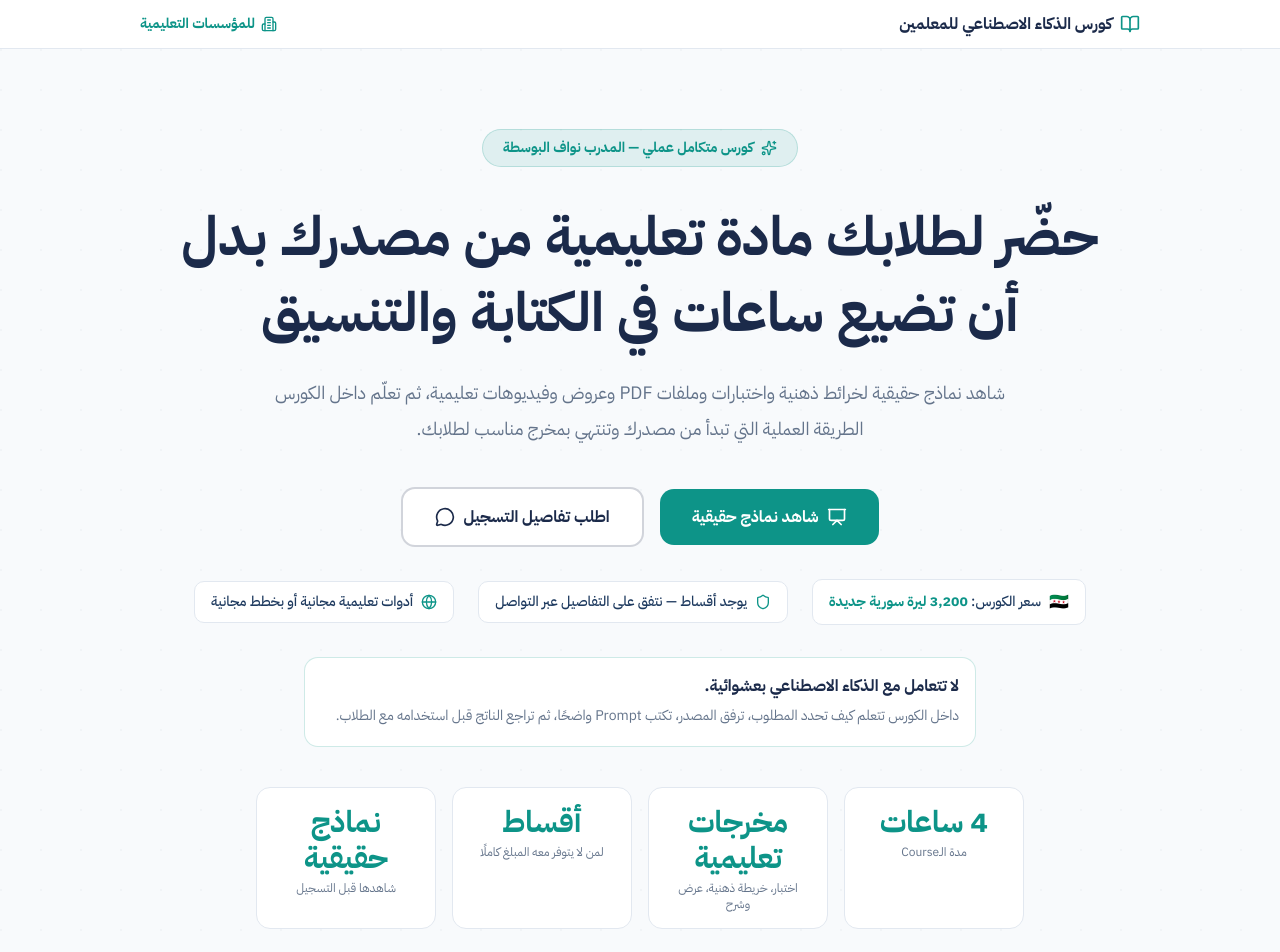
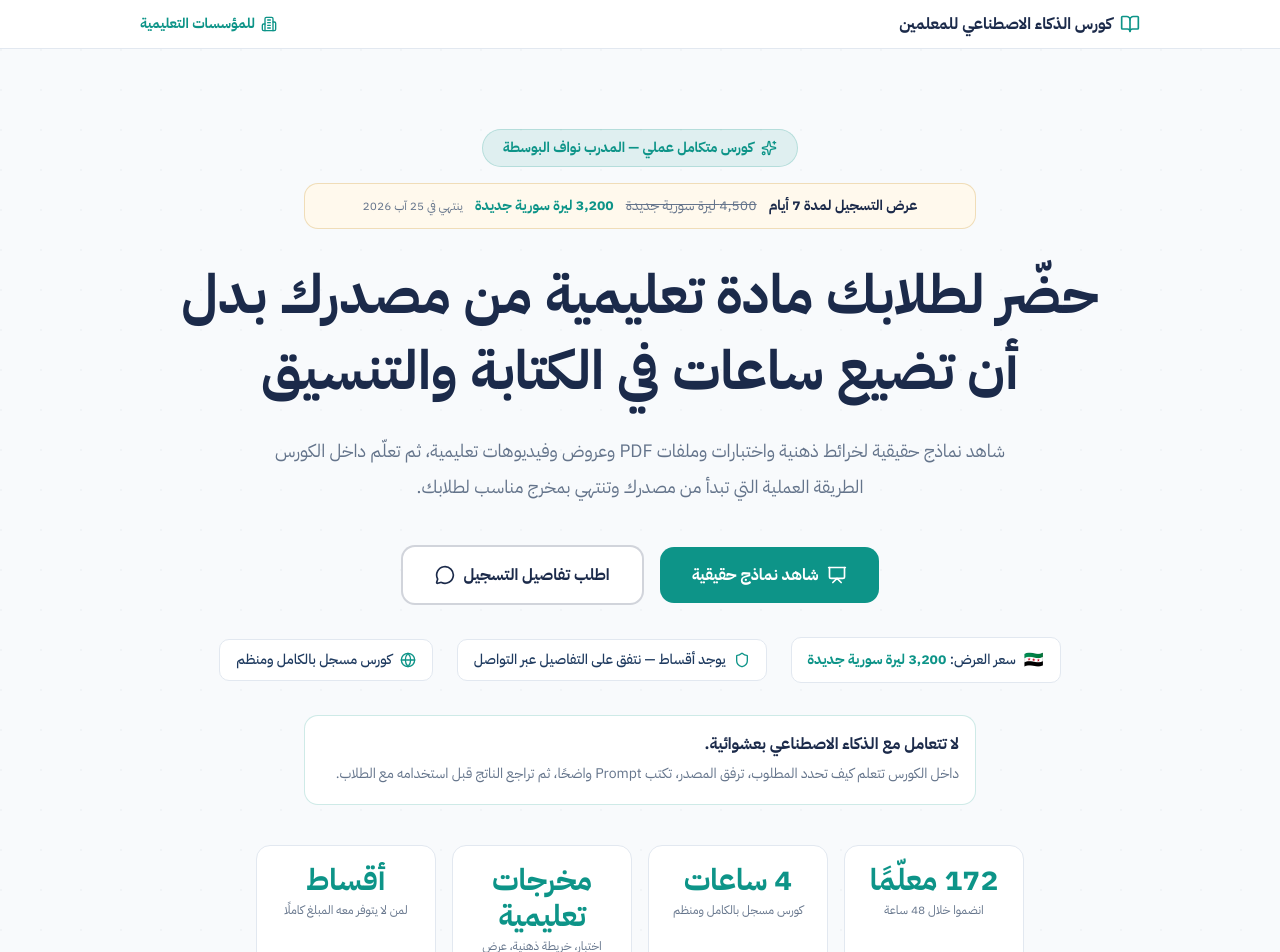
Before and after one commit to fhrrutedf/notebooklm-course-landing, a Next.js app: page / in a window 1280 px wide. Shown: the top 952 px of the page. Built offline with nearby package versions, Linux system fonts and the light colour scheme.

Commit message:
Add seven day course offer and free bonuses

```diff
--- a/src/app/page.tsx
+++ b/src/app/page.tsx
@@ -31,7 +31,9 @@ export default function LandingPage() {
 
   const currentPricing = {
     price: '3,200 ليرة سورية جديدة',
-    currency: 'شام كاش / تحويل بنكي / نتفق على الأقساط عبر التواصل',
+    originalPrice: '4,500 ليرة سورية جديدة',
+    offerEnd: '25 آب 2026',
+    currency: 'شام كاش / تحويل بنكي / أقساط لمن لا يتوفر معه المبلغ كاملًا',
     whatsappText: 'مرحباً، أريد تفاصيل التسجيل في الكورس المتكامل لأدوات الذكاء الاصطناعي، وأريد معرفة طريقة الدفع والتسجيل.',
   }
   const WHATSAPP_NUMBER = '963985323170'
@@ -65,15 +67,15 @@ export default function LandingPage() {
       items: [
         'إنشاء عرض تعليمي ونشاط يساعد على تفاعل الطلاب داخل الحصة',
         'إنتاج Podcast أو شرح صوتي وفيديو من محتوى الدرس',
-        'تحديث طريقة عملك عند تغير الأدوات مع الحفاظ على قوالبك ومصادرك',
+        'البحث على الإنترنت وبناء تقرير أو رسالة أو بحث منظم مع مراجعة المصادر',
       ],
     },
   ]
 
   const bonuses = [
-    { title: 'حزمة Prompts للمعلمين', subtitle: 'Prompts', value: '1,500 ليرة سورية جديدة', desc: 'قوالب جاهزة للشرح والاختبارات والمشاريع والفيديوهات والـPodcasts، مع طريقة تعديل كل قالب حسب الصف والمادة.', icon: Zap },
-    { title: 'قوالب مشاريع ومخرجات', subtitle: 'Templates', value: '1,000 ليرة سورية جديدة', desc: 'قوالب عملية لخطة المشروع، ورقة الاختبار، سيناريو الفيديو، بطاقة الخروج، ونموذج التقييم.', icon: FileText },
-    { title: 'تحديثات ودعم بعد الكورس', subtitle: 'Updates & Coaching', value: 'ضمن الكورس', desc: 'تحديثات عند تطور الأدوات، ومكالمات مجانية مع الكوتش عند مواجهة مشكلة في التطبيق أو تنفيذ المخرجات.', icon: Shield },
+    { title: 'حزمة Prompts وأتمتة للمعلمين', subtitle: 'Prompts & Automation', oldValue: '1,500 ليرة سورية جديدة', value: 'مجانًا مع التسجيل', desc: 'قوالب جاهزة وخطوات أتمتة تساعد في الشرح والاختبارات والمشاريع والفيديوهات، مع طريقة تعديلها حسب الصف والمادة.', icon: Zap },
+    { title: 'قوالب مشاريع ومخرجات', subtitle: 'Templates', oldValue: '1,000 ليرة سورية جديدة', value: 'مجانًا مع التسجيل', desc: 'قوالب عملية لخطة المشروع، ورقة الاختبار، سيناريو الفيديو، بطاقة الخروج، ونموذج التقييم.', icon: FileText },
+    { title: 'تحديثات ودعم بعد الكورس', subtitle: 'Updates & Coaching', oldValue: '', value: 'مجانًا دائمًا', desc: 'تحديثات عند تطور الأدوات، ومكالمات مجانية مع الكوتش عند مواجهة مشكلة في التطبيق أو تنفيذ المخرجات.', icon: Shield },
   ]
 
   const faqs = [
@@ -82,8 +84,8 @@ export default function LandingPage() {
       a: 'أكيد! الكورس مصمم خصيصاً للمعلمين والدكاترة والمدربين اللي ما عندهن أي خبرة تقنية. كل اللي بتحتاجه تعرف تفتح موقع وتضغط زر. رح نمشي معك خطوة بخطوة من الصفر.',
     },
     {
-      q: 'الأدوات مجانية ولا لازم ادفع اشتراك؟',
-      a: 'الأداة الأولى مجانية تماماً. الأداة التانية فيها نسخة مجانية كافية لتطبيق كل اللي رح تتعلمه بالكورس. مش محتاج تدفع شي إضافي عشان تبدأ.',
+      q: 'هل سأحتاج إلى دفع اشتراكات إضافية للأدوات؟',
+      a: 'لا. الكورس مصمم بحيث تستطيع تطبيق ما تتعلمه من دون رسوم اشتراك شهرية إلزامية للأدوات. نشرح لك الخيارات المتاحة وطريقة اختيار ما يناسبك.',
     },
     {
       q: 'الإجابات اللي بتطلع دقيقة ومطابقة للمنهج؟',
@@ -108,6 +110,10 @@ export default function LandingPage() {
     {
       q: 'هل يوجد دعم أو تحديثات بعد انتهاء الكورس؟',
       a: 'نعم، توجد تحديثات للكورس، ويمكن ترتيب مكالمات مجانية مع الكوتش عند ظهور مشكلة في تطبيق ما تعلمته أو عند الحاجة إلى توضيح عملي.',
+    },
+    {
+      q: 'هل أستطيع إعداد تقرير أو رسالة أو بحث منظم؟',
+      a: 'نعم. تتعلم طريقة البحث على الإنترنت، تحديد المصادر، إعداد مسودة تقرير أو رسالة أو بحث، ثم مراجعة المعلومات والمراجع قبل اعتماد النتيجة.',
     },
     {
       q: 'هل الشهادة إلزامية مع التسجيل؟',
@@ -145,9 +151,15 @@ export default function LandingPage() {
 
         <div className="relative z-10 max-w-[1000px] mx-auto px-4 pt-14 pb-12 md:pt-20 md:pb-16 text-center">
           {/* Badge */}
-          <div className="inline-flex items-center gap-2 bg-[#0D9488]/10 text-[#0D9488] px-5 py-2 rounded-full text-sm font-bold mb-8 border border-[#0D9488]/20">
+          <div className="inline-flex items-center gap-2 bg-[#0D9488]/10 text-[#0D9488] px-5 py-2 rounded-full text-sm font-bold mb-4 border border-[#0D9488]/20">
             <Sparkles className="w-4 h-4" />
             كورس متكامل عملي — المدرب نواف البوسطة
+          </div>
+          <div className="mx-auto mb-7 flex max-w-2xl flex-wrap items-center justify-center gap-x-3 gap-y-2 rounded-xl border border-[#D4A853]/35 bg-[#FFF9ED] px-4 py-3 text-sm">
+            <span className="font-bold text-[#1B2A4A]">عرض التسجيل لمدة 7 أيام</span>
+            <span className="text-[#64748B] line-through">{currentPricing.originalPrice}</span>
+            <span className="font-bold text-[#0D9488]">{currentPricing.price}</span>
+            <span className="text-xs text-[#64748B]">ينتهي في {currentPricing.offerEnd}</span>
           </div>
 
           {/* H1 */}
@@ -185,7 +197,7 @@ export default function LandingPage() {
             {/* Syria Price */}
             <div className="flex items-center gap-2 text-[#1E3A5F] text-sm font-medium bg-white border border-[#E2E8F0] rounded-lg px-4 py-2.5">
               <span className="text-base">🇸🇾</span>
-              <span>سعر الكورس: <span className="text-[#0D9488] font-bold">3,200 ليرة سورية جديدة</span></span>
+              <span>سعر العرض: <span className="text-[#0D9488] font-bold">{currentPricing.price}</span></span>
             </div>
             {/* Guarantee */}
             <div className="flex items-center gap-2 text-[#1E3A5F] text-sm font-medium bg-white border border-[#E2E8F0] rounded-lg px-4 py-2.5">
@@ -195,7 +207,7 @@ export default function LandingPage() {
             {/* Google tool */}
             <div className="flex items-center gap-2 text-[#1E3A5F] text-sm font-medium bg-white border border-[#E2E8F0] rounded-lg px-4 py-2.5">
               <Globe className="w-4 h-4 text-[#0D9488] shrink-0" />
-              <span>أدوات تعليمية مجانية أو بخطط مجانية</span>
+              <span>كورس مسجل بالكامل ومنظم</span>
             </div>
           </div>
 
@@ -207,8 +219,12 @@ export default function LandingPage() {
           {/* Stats bar */}
           <div className="mt-10 grid grid-cols-2 sm:grid-cols-4 gap-4 max-w-3xl mx-auto">
             <div className="bg-white border border-[#E2E8F0] rounded-xl p-4 text-center">
+              <div className="text-2xl md:text-3xl font-bold text-[#0D9488]">172 معلّمًا</div>
+              <div className="text-[#64748B] text-xs mt-1">انضموا خلال 48 ساعة</div>
+            </div>
+            <div className="bg-white border border-[#E2E8F0] rounded-xl p-4 text-center">
               <div className="text-2xl md:text-3xl font-bold text-[#0D9488]">4 ساعات</div>
-              <div className="text-[#64748B] text-xs mt-1">مدة الـCourse</div>
+              <div className="text-[#64748B] text-xs mt-1">كورس مسجل بالكامل ومنظم</div>
             </div>
             <div className="bg-white border border-[#E2E8F0] rounded-xl p-4 text-center">
               <div className="text-2xl md:text-3xl font-bold text-[#0D9488]">مخرجات تعليمية</div>
@@ -217,10 +233,6 @@ export default function LandingPage() {
             <div className="bg-white border border-[#E2E8F0] rounded-xl p-4 text-center">
               <div className="text-2xl md:text-3xl font-bold text-[#0D9488]">أقساط</div>
               <div className="text-[#64748B] text-xs mt-1">لمن لا يتوفر معه المبلغ كاملًا</div>
-            </div>
-            <div className="bg-white border border-[#E2E8F0] rounded-xl p-4 text-center">
-              <div className="text-2xl md:text-3xl font-bold text-[#0D9488]">نماذج حقيقية</div>
-              <div className="text-[#64748B] text-xs mt-1">شاهدها قبل التسجيل</div>
             </div>
           </div>
 
@@ -616,7 +628,8 @@ export default function LandingPage() {
                 <span className="text-xs font-bold text-[#0D9488] tracking-wider mb-1 block">{bonus.subtitle}</span>
                 <h4 className="font-bold text-[#1B2A4A] text-lg mb-2">{bonus.title}</h4>
                 <p className="text-[#64748B] text-sm leading-loose mb-3">{bonus.desc}</p>
-                <div className="border-t border-[#E2E8F0] pt-3">
+                <div className="border-t border-[#E2E8F0] pt-3 flex items-center justify-center gap-2">
+                  {bonus.oldValue && <span className="text-xs text-[#94A3B8] line-through">{bonus.oldValue}</span>}
                   <span className="text-[#0D9488] font-bold text-sm">{bonus.value}</span>
                 </div>
               </div>
@@ -719,13 +732,15 @@ export default function LandingPage() {
 
           {/* Price card */}
           <div className="max-w-md mx-auto bg-white border-2 border-[#0D9488] rounded-xl p-6 mb-6">
-            <div className="text-[#64748B] text-sm mb-1">السعر</div>
-            <div className="flex items-baseline justify-center gap-3 mb-2">
+            <div className="text-[#64748B] text-sm mb-1">سعر العرض لمدة 7 أيام</div>
+            <div className="flex flex-wrap items-baseline justify-center gap-3 mb-2">
+              <span className="text-[#64748B] line-through">{currentPricing.originalPrice}</span>
               <span className="text-3xl font-bold text-[#1B2A4A]">{currentPricing.price}</span>
             </div>
-            <div className="text-[#0D9488] text-sm font-bold mb-4">{currentPricing.currency}</div>
-            <div className="bg-[#0D9488]/5 border border-[#0D9488]/20 rounded-lg p-3 mb-4 text-sm">
-              <span className="text-[#0D9488] font-bold">يوجد أقساط</span> — نتفق على التفاصيل عبر التواصل
+            <div className="text-[#0D9488] text-sm font-bold mb-1">ينتهي العرض في {currentPricing.offerEnd}</div>
+            <div className="text-[#64748B] text-sm font-medium mb-4">{currentPricing.currency}</div>
+            <div className="bg-[#0D9488]/5 border border-[#0D9488]/20 rounded-lg p-3 mb-4 text-sm leading-loose">
+              <span className="text-[#0D9488] font-bold">خيار الأقساط متاح لمن لا يتوفر معه المبلغ كاملًا</span> — نتفق على التفاصيل عبر التواصل
             </div>
             <a
               href={WHATSAPP_LINK}
```
